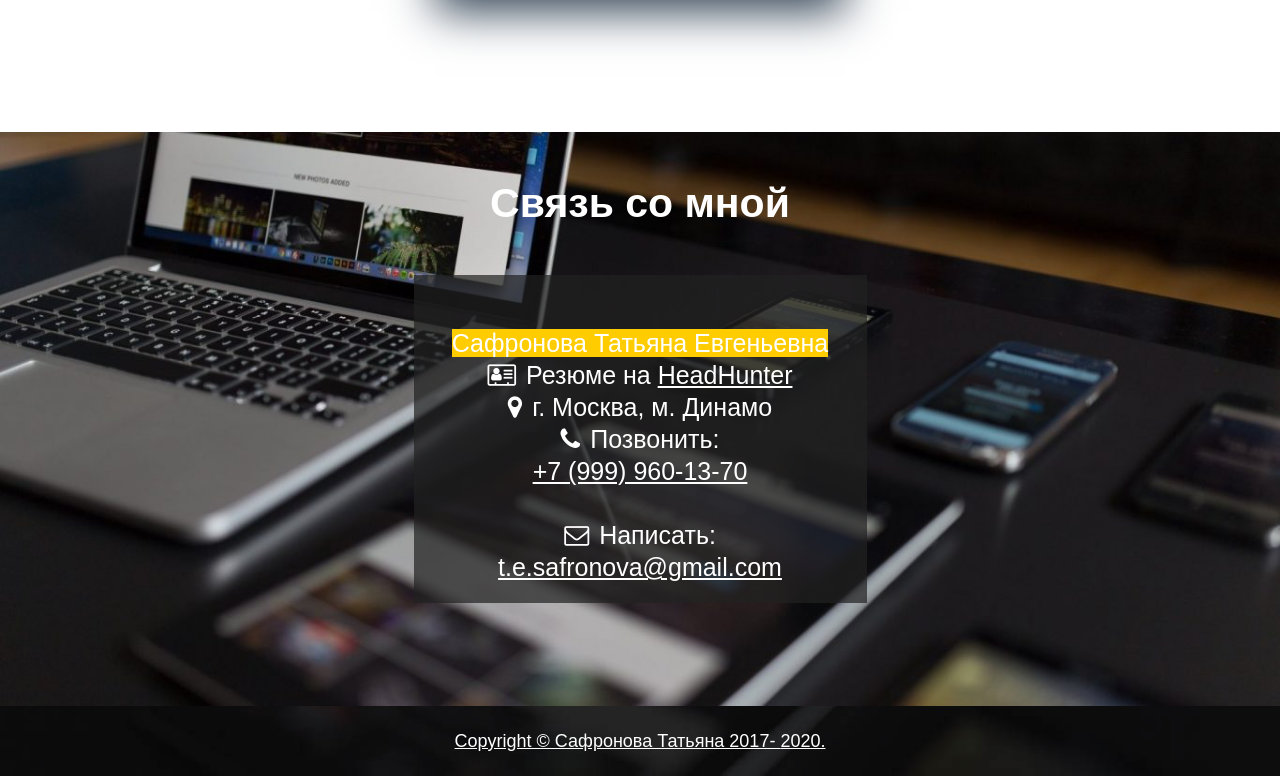
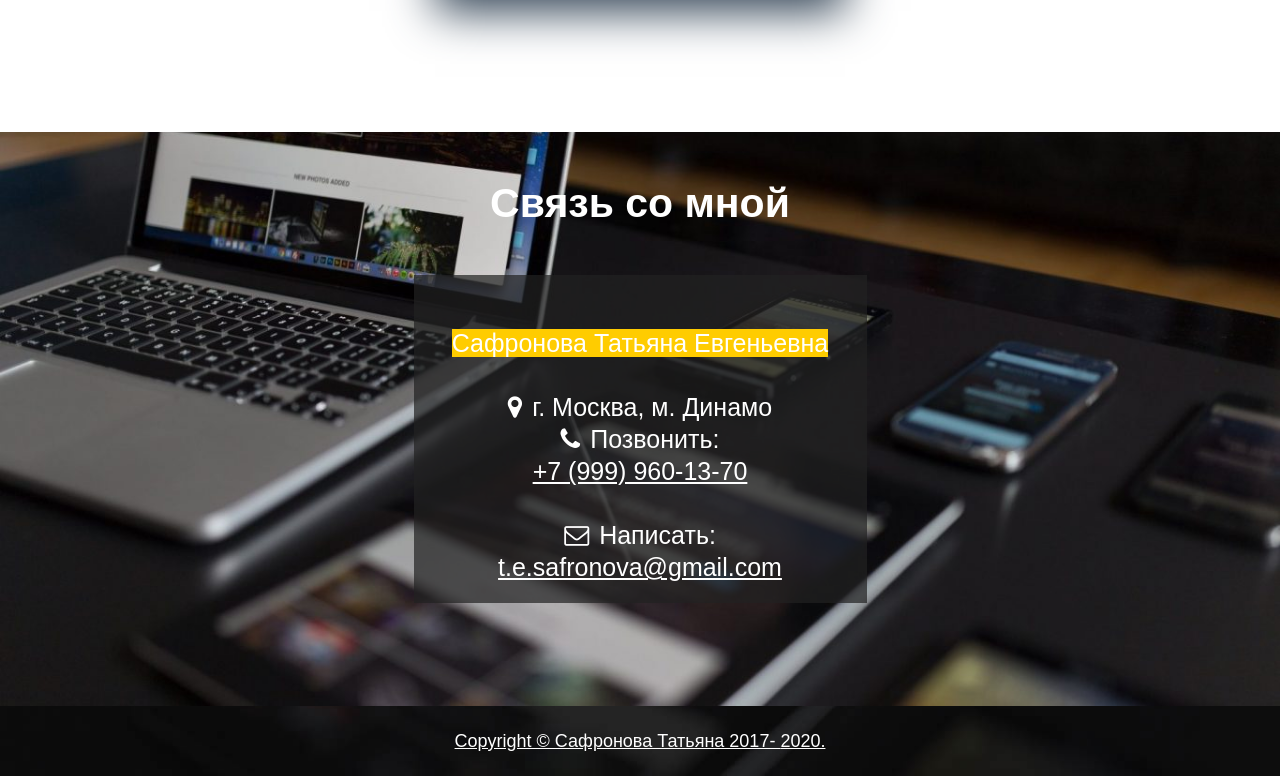
Before and after one commit to SafronovaTE/SafronovaTE.github.io, a plain HTML site: page index.html in a window 1280 px wide. Shown: the part 3458-4234 px from the top of the page. Drawn offline with Linux system fonts and the light colour scheme.

Commit message:
скрыта инфа о резюме на hh

```diff
--- a/index.html
+++ b/index.html
@@ -263,7 +263,7 @@
         <div class="contacts__vcard vcard">
           <!--
           --><span class="fn org vcard__name">Сафронова Татьяна Евгеньевна</span>
-          <i class="fa fa-address-card-o vcard__icon" aria-hidden="true"></i>Резюме на <a class="link link_white" target="_blank" rel="nofollow" href="https://hh.ru/resume/f6c08fc1ff05c53f2a0039ed1f566747466737">HeadHunter</a>
+          <!--<i class="fa fa-address-card-o vcard__icon" aria-hidden="true"></i>Резюме на <a class="link link_white" target="_blank" rel="nofollow" href="https://hh.ru/resume/f6c08fc1ff05c53f2a0039ed1f566747466737">HeadHunter</a>-->
           <i class="fa fa-map-marker vcard__icon" aria-hidden="true"></i><span class="adr"><span class="locality">г. Москва</span>, м. Динамо</span>
           <i class="fa fa-phone vcard__icon" aria-hidden="true"></i><span class="tel">Позвонить: <a class="value link link_white" title="+7 (999) 960-13-70" href="tel:+7 (999) 960 13 70">
               <nobr>+7 (999) 960-13-70</nobr>
```
